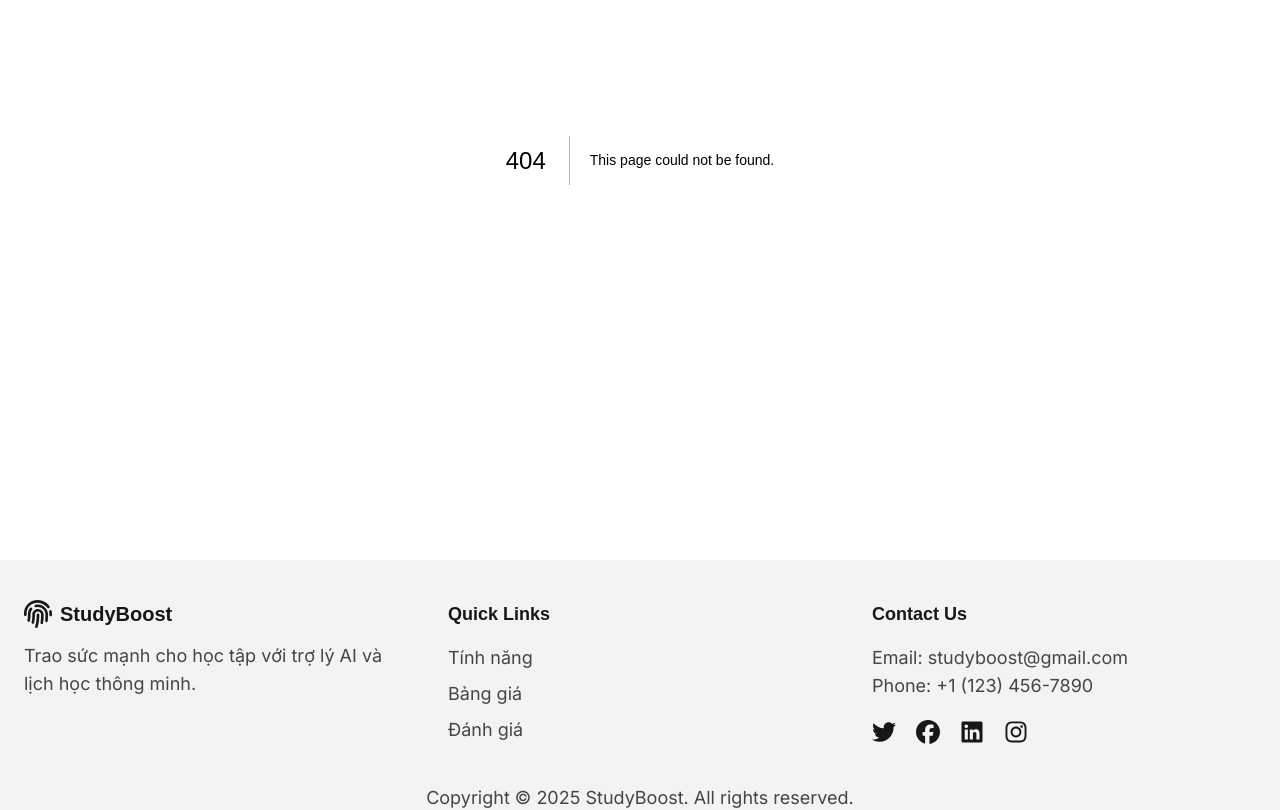
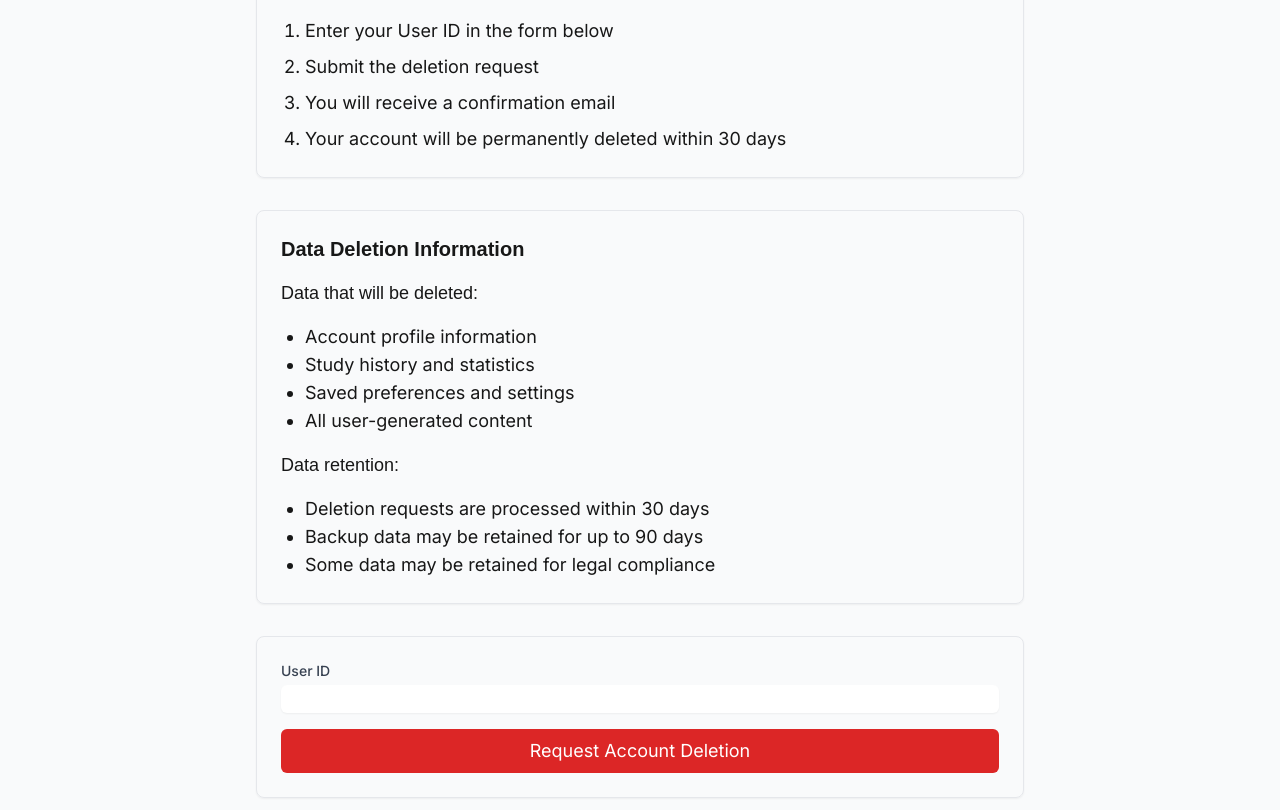
Before and after one commit to phuoctmse/Study-Boost-Website, a Next.js app: page /account-deletion in a window 1280 px wide. Before the commit this address had no page. Shown: the part 240-1050 px from the top of the page. Built offline with nearby package versions, Linux system fonts and the light colour scheme.

Commit message:
updateupdate

```diff
--- /dev/null
+++ b/src/app/account-deletion/page.tsx
@@ -0,0 +1,120 @@
+"use client";
+
+import { useState } from "react";
+import { siteDetails } from "@/data/siteDetails";
+import Container from "@/components/Container";
+import { Card } from "@/components/ui/card";
+
+export default function AccountDeletion() {
+  const [userId, setUserId] = useState("");
+  const [status, setStatus] = useState<"idle" | "loading" | "success" | "error">("idle");
+  const [error, setError] = useState("");
+
+  const handleSubmit = async (e: React.FormEvent) => {
+    e.preventDefault();
+    setStatus("loading");
+    try {
+      const response = await fetch("/api/delete-account", {
+        method: "POST",
+        headers: {
+          "Content-Type": "application/json",
+        },
+        body: JSON.stringify({ userId }),
+      });
+
+      if (!response.ok) {
+        throw new Error("Failed to submit deletion request");
+      }
+
+      setStatus("success");
+    } catch (err) {
+      setStatus("error");
+      setError(err instanceof Error ? err.message : "An error occurred");
+    }
+  };
+
+  return (
+    <main className="min-h-screen py-12 bg-gray-50">
+      <Container>
+        <div className="max-w-3xl mx-auto">
+          <h1 className="text-3xl font-bold text-center mb-8">
+            Account Deletion Request - {siteDetails.siteName}
+          </h1>
+
+          <Card className="p-6 mb-8">
+            <h2 className="text-xl font-semibold mb-4">How to Delete Your Account</h2>
+            <div className="space-y-4">
+              <p>
+                To request deletion of your {siteDetails.siteName} account and associated data, please follow these steps:
+              </p>
+              <ol className="list-decimal pl-6 space-y-2">
+                <li>Enter your User ID in the form below</li>
+                <li>Submit the deletion request</li>
+                <li>You will receive a confirmation email</li>
+                <li>Your account will be permanently deleted within 30 days</li>
+              </ol>
+            </div>
+          </Card>
+
+          <Card className="p-6 mb-8">
+            <h2 className="text-xl font-semibold mb-4">Data Deletion Information</h2>
+            <div className="space-y-4">
+              <h3 className="font-medium">Data that will be deleted:</h3>
+              <ul className="list-disc pl-6">
+                <li>Account profile information</li>
+                <li>Study history and statistics</li>
+                <li>Saved preferences and settings</li>
+                <li>All user-generated content</li>
+              </ul>
+
+              <h3 className="font-medium">Data retention:</h3>
+              <ul className="list-disc pl-6">
+                <li>Deletion requests are processed within 30 days</li>
+                <li>Backup data may be retained for up to 90 days</li>
+                <li>Some data may be retained for legal compliance</li>
+              </ul>
+            </div>
+          </Card>
+
+          <Card className="p-6">
+            <form onSubmit={handleSubmit} className="space-y-4">
+              <div>
+                <label htmlFor="userId" className="block text-sm font-medium text-gray-700">
+                  User ID
+                </label>
+                <input
+                  type="text"
+                  id="userId"
+                  value={userId}
+                  onChange={(e) => setUserId(e.target.value)}
+                  className="mt-1 block w-full rounded-md border-gray-300 shadow-sm focus:border-blue-500 focus:ring-blue-500"
+                  required
+                />
+              </div>
+
+              <button
+                type="submit"
+                disabled={status === "loading"}
+                className="w-full bg-red-600 text-white py-2 px-4 rounded-md hover:bg-red-700 focus:outline-none focus:ring-2 focus:ring-red-500 focus:ring-offset-2 disabled:opacity-50"
+              >
+                {status === "loading" ? "Processing..." : "Request Account Deletion"}
+              </button>
+
+              {status === "success" && (
+                <p className="text-green-600 text-center">
+                  Your account deletion request has been submitted successfully.
+                </p>
+              )}
+
+              {status === "error" && (
+                <p className="text-red-600 text-center">
+                  {error}
+                </p>
+              )}
+            </form>
+          </Card>
+        </div>
+      </Container>
+    </main>
+  );
+}
--- /dev/null
+++ b/src/app/api/delete-account/route.ts
@@ -0,0 +1,44 @@
+import { NextResponse } from "next/server";
+import { Client, Functions,Account } from "appwrite";
+
+const client = new Client()
+  .setEndpoint(process.env.NEXT_PUBLIC_APPWRITE_ENDPOINT as string)
+  .setProject(process.env.NEXT_PUBLIC_APPWRITE_PROJECT_ID as string);
+
+const functions = new Functions(client);
+
+export async function POST(request: Request) {
+    try {
+        const { userId } = await request.json();
+
+        if (!userId) {
+            return NextResponse.json(
+                { error: "User ID is required" },
+                { status: 400 }
+            );
+        }
+
+        // Execute Appwrite function for account deletion
+        const execution = await functions.createExecution(
+            process.env.NEXT_PUBLIC_APPWRITE_FUNCTION_ID!, // Your account deletion function ID
+            JSON.stringify({ userId }),
+            false
+        );
+
+        if (execution.status === 'completed') {
+            return NextResponse.json(
+                { message: "Account deletion request processed successfully" },
+                { status: 200 }
+            );
+        } else {
+            throw new Error("Function execution failed");
+        }
+
+    } catch (error) {
+        console.error("Account deletion error:", error);
+        return NextResponse.json(
+            { error: "Failed to process account deletion request" },
+            { status: 500 }
+        );
+    }
+}
--- a/src/data/testimonials.ts
+++ b/src/data/testimonials.ts
@@ -21,7 +21,7 @@ export const testimonials: ITestimonial[] = [
         avatar: '/images/testimonial-3.webp',
     },
     {
-        name: 'Thảo Vy',
+        name: 'Hoàng Vy',
         role: 'CEO at Xceptional',
         message: `Tôi đã sử dụng ${siteDetails.siteName} trong hơn 1 năm và nó đã giúp tôi quản lý thời gian học tập của mình một cách hiệu quả. Tôi rất hài lòng với sự hỗ trợ từ đội ngũ hỗ trợ của ${siteDetails.siteName}.`,
         avatar: '/images/testimonial-3.webp',
```
